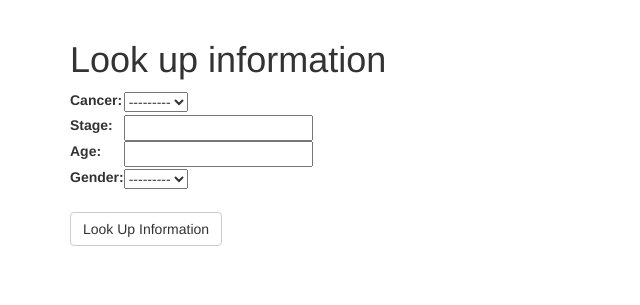
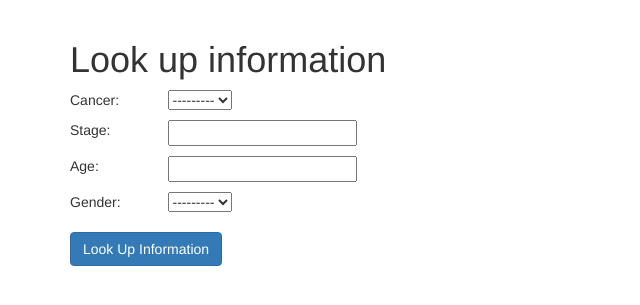
Before and after one commit to mwchen/6872-cancerprognosis, a Django app: page /lookup/ in a window 1280 px wide. Shown: the part 52-357 px from the top of the page, without its empty margins (0-640 px from the left). Run offline with Django 3.2, Linux system fonts and the light colour scheme; data that the repository does not hold is empty; some libraries are stand-ins or nearby versions.

Commit message:
make the form using fields to adding CSS styling

```diff
--- a/cancerPrognosis/progApp/static/progApp/general.css
+++ b/cancerPrognosis/progApp/static/progApp/general.css
@@ -23,6 +23,10 @@
 	background-image: none;
 }
 
-/*.container {
-	background-color: #ACF0F2;
-}*/
+/* Use these as padding */
+.top5 { margin-top:5px; }
+.top7 { margin-top:7px; }
+.top10 { margin-top:10px; }
+.top15 { margin-top:15px; }
+.top17 { margin-top:17px; }
+.top30 { margin-top:30px; }
--- a/cancerPrognosis/progApp/templates/progApp/lookup.html
+++ b/cancerPrognosis/progApp/templates/progApp/lookup.html
@@ -29,24 +29,17 @@
                     <h1>Look up information</h1>
                     <form id="look-up-form" method="post" action='/lookup/'>
                         {% csrf_token %}
-                        <table>
-                            {{form.as_table}}
-                        </table>
 
-                        <!-- Option to render results manually.
-                            https://docs.djangoproject.com/en/dev/topics/forms/
-                            <ul>
-                            {% for field in form.visible_fields %}
-                            <li>
-                            {{ field.errors }}
-                            {{ field.help_text }}
-                            {{ field }}
-                            </li>
-                            {% endfor %}
-                        </ul> -->
+                        {% for field in form %}
+                            <div class="field-wrapper row top10">
+                                <div class="field-label col-md-2"> {{ field.label}}:</div>
+                                <div class="field col-md-4"> {{ field }} </div>
+                                <br>
+                            </div>
+                        {% endfor %}
                         <br>
 
-                        <input type="submit" class="btn btn-default" name="submit" value="Look Up Information"/>
+                        <input type="submit" class="btn btn-primary" name="submit" value="Look Up Information"/>
                     </form>
                 </div>
                 <div id="results-container" class="col-md-6">
@@ -65,8 +58,8 @@
                     <br>
                     <br>
 
-                    <button type="button" class="btn btn-default"> Print for Patient </button>
-                    <button type="button" class="btn btn-default"> Print for Reference </button>
+                    <button type="button" class="btn btn-primary"> Print for Patient </button>
+                    <button type="button" class="btn btn-primary"> Print for Reference </button>
                 </div>
                 <div id="error"> </div>
             </div>
```
Also changed, not shown: cancerPrognosis/progApp/static/progApp/lookup.css (line endings or trailing spaces).
